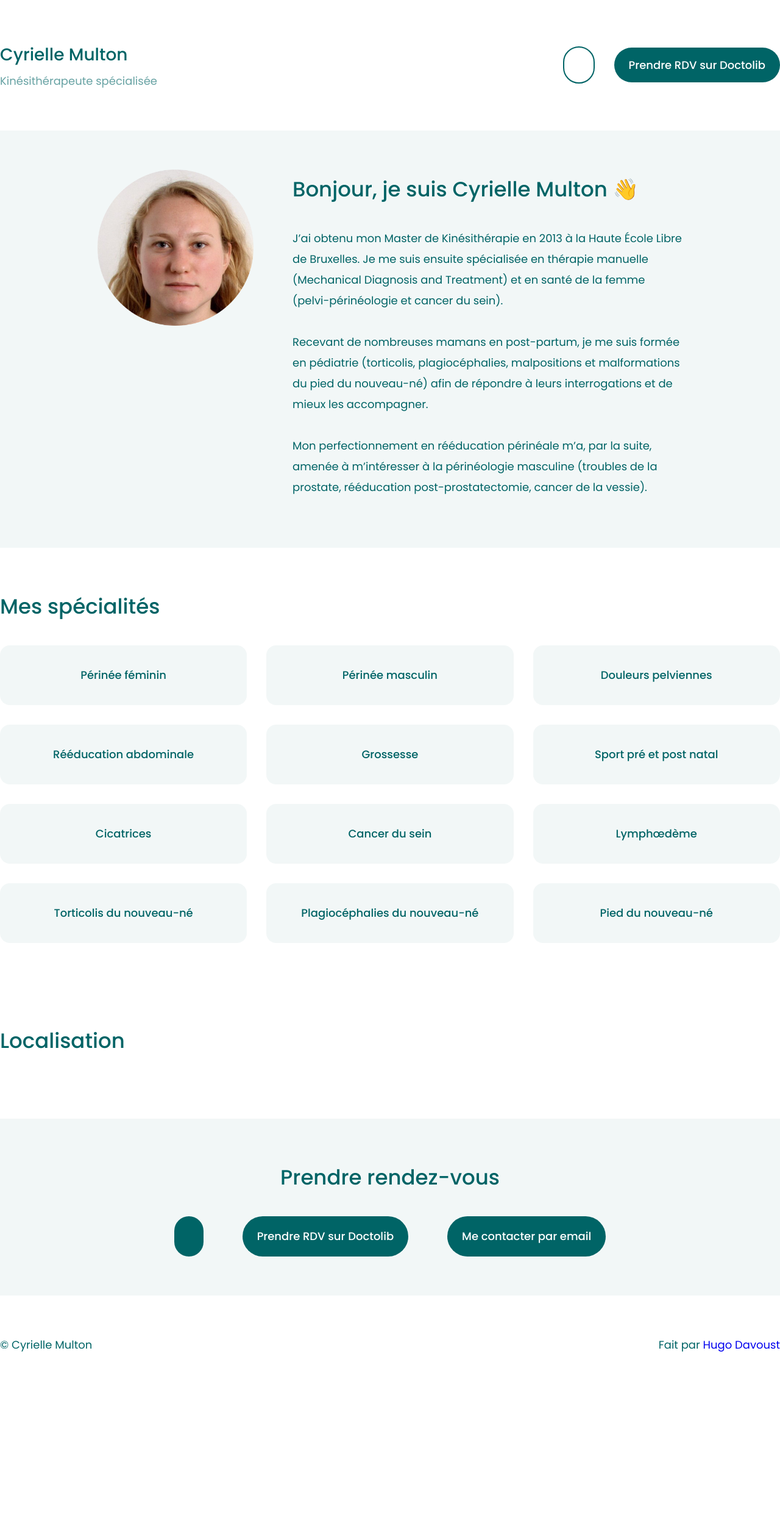
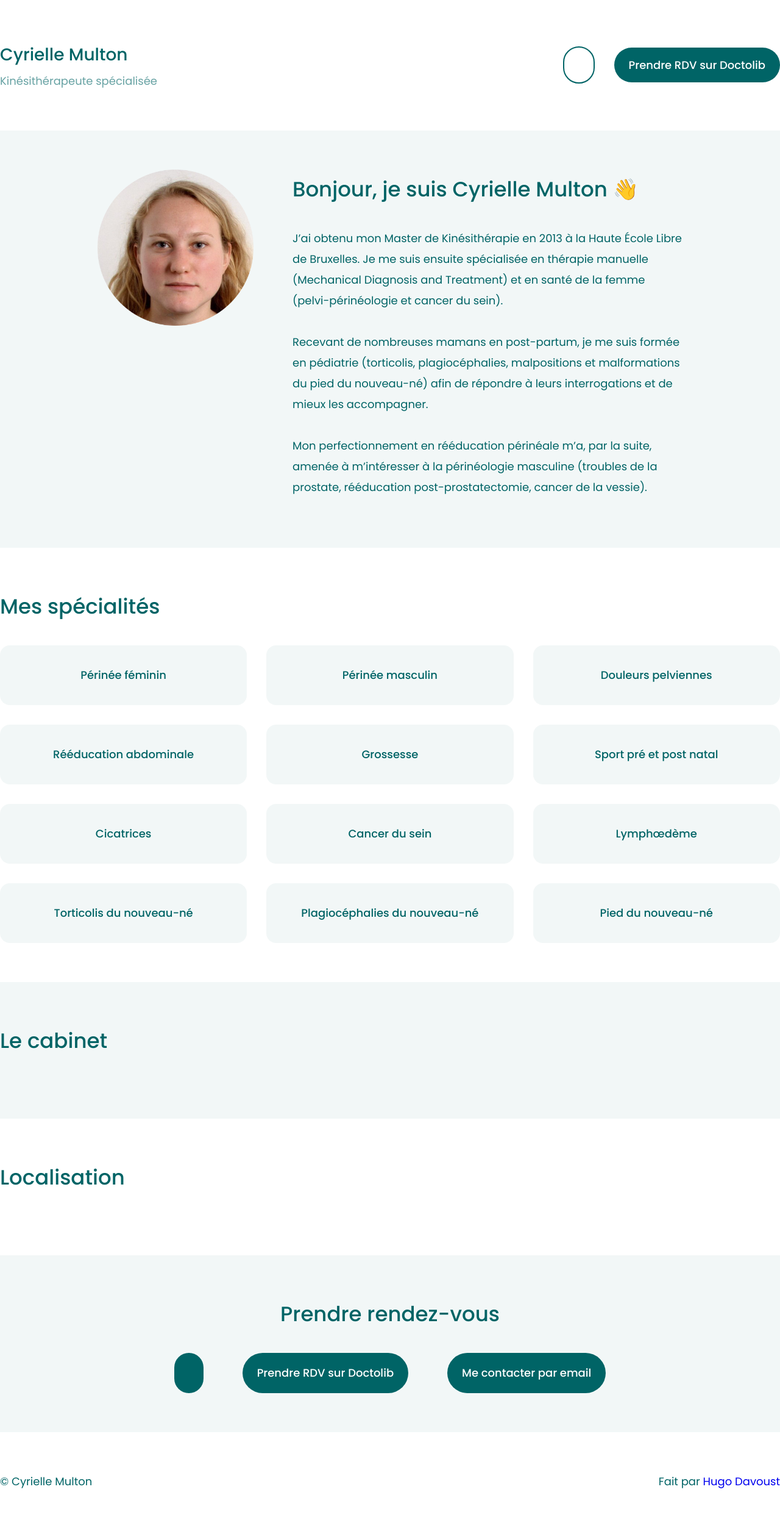
Before and after one commit to superhugo/cyriellemulton, a Jekyll site: the page built from index.html, in a window 1280 px wide. Shown: the whole page at 61% size. Built offline with Jekyll 4.4.1, drawn with Linux system fonts in a browser that asks for light colours; before the commit the page ends 2286 px from its top, so only the background shows below that.

Commit message:
add cab section

```diff
--- /dev/null
+++ b/_includes/cab.html
@@ -0,0 +1,5 @@
+<section class="cab">
+  <div class="container">
+    <h3>Le cabinet</h3>
+  </div>
+</section>
--- /dev/null
+++ b/_sass/cab.scss
@@ -0,0 +1,3 @@
+.cab {
+  background-color: $primary-400;
+}
--- a/assets/stylesheets/main.scss
+++ b/assets/stylesheets/main.scss
@@ -9,7 +9,8 @@
   "common",
   "header",
   "about",
+  "cab",
+  "location",
   "skills",
-  "location",
   "book",
   "footer";
--- a/index.html
+++ b/index.html
@@ -8,6 +8,8 @@ layout: default
 
 {% include skills.html %}
 
+{% include cab.html %}
+
 {% include location.html %}
 
 {% include book.html %}
```
